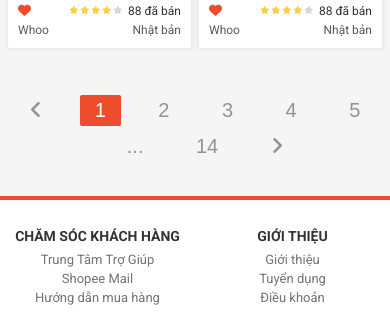
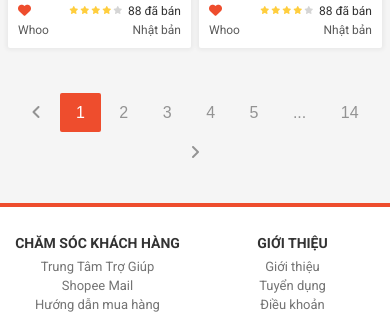
Before and after one commit to doananhkiet886/shopee-clone, a plain HTML site: page index.html in a window 390 px wide. Shown: the part 1679-2000 px from the top of the page. Drawn offline with Linux system fonts and the light colour scheme.

Commit message:
fix bug for switch page and cart

```diff
--- a/assets/css/base.css
+++ b/assets/css/base.css
@@ -76,21 +76,19 @@ html {
 }
 
 .btn {
+    min-width: 36px;
     text-decoration: none;
     border: none;
+    border-radius: 2px;
+    font-size: 1.6rem;
+    padding: 9px 12px;
     outline: none;
-    padding: 10px 16px;
-    border-radius: 2px;
-    font-size: 1.5rem;
-    font-weight: 400;
-    line-height: 1.5rem;
-    text-transform: capitalize;
     cursor: pointer;
     color: var(--text-color);
-    background-color: #eee;
     display: inline-flex;
     align-items: center;
     justify-content: center;
+    line-height: 1.6rem;
 }
 
 .btn.btn--primary {
--- a/assets/css/main.css
+++ b/assets/css/main.css
@@ -827,10 +827,10 @@
 }
 
 .page-product-switch__btn {
-    font-size: 20px;
+    font-size: 1.6rem;
     color: #939393;
     background-color: transparent;
-    padding: 8px 15px;
+    padding: 9px 18px 8px;
 }
 
 .page-product-switch__btn:hover {
--- a/assets/css/responsive.css
+++ b/assets/css/responsive.css
@@ -133,7 +133,7 @@
         display: flex;
         justify-content: center;
         align-items: center;
-        position: unset;
+        position: relative;
         padding-right: 8px;
     }
 
@@ -160,6 +160,14 @@
 
     .page-control-on-tablet-mobile {
         top: var(--header-height-on-mobile);
+    }
+
+    .page-product-switch__btn {
+        padding: 12px 16px 11px;
+    }
+
+    .page-product-switch__btn + .page-product-switch__btn {
+        margin-left: 0;
     }
 
     .footer-info__heading,
```
